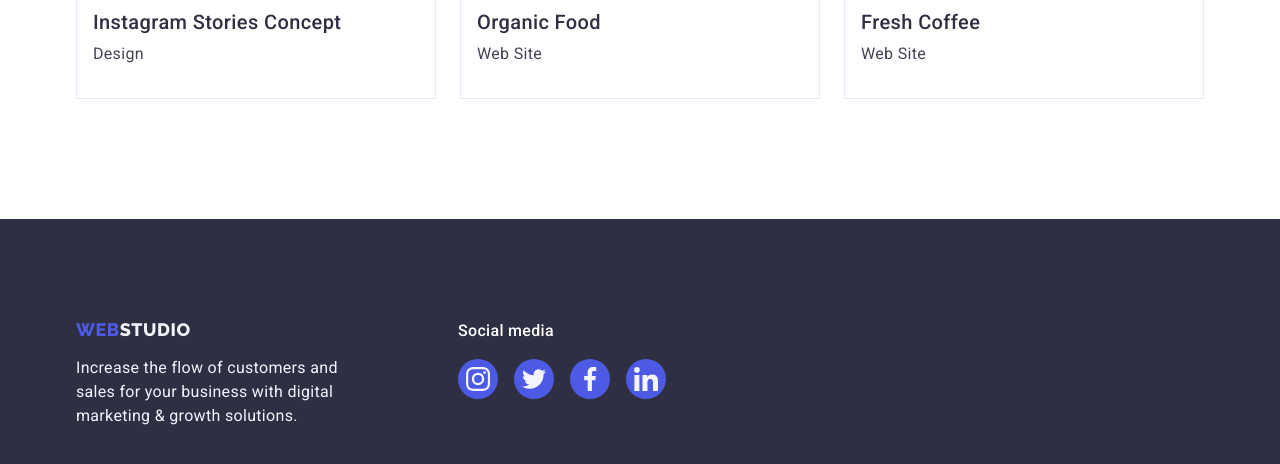
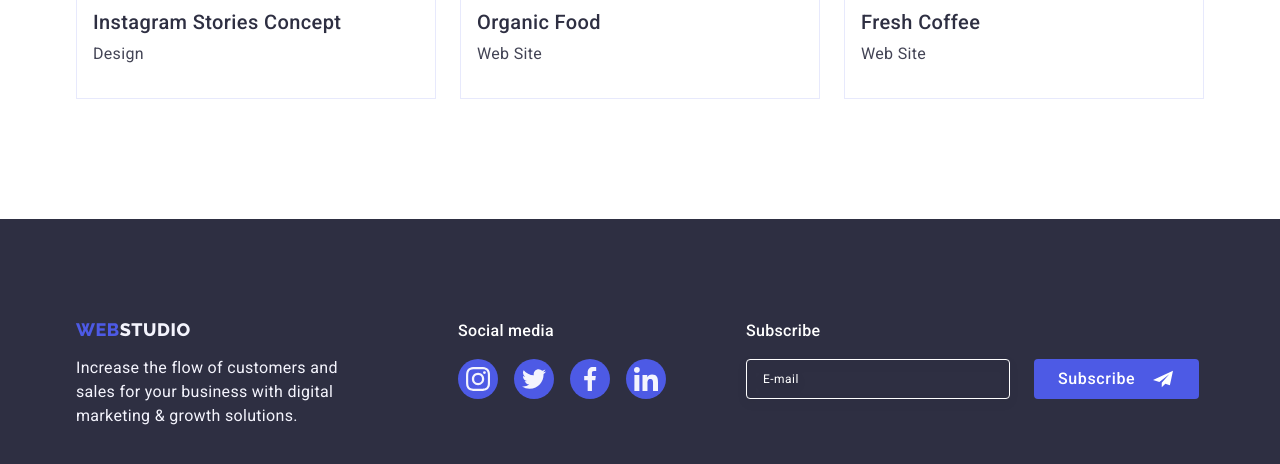
Before and after one commit to Yevhen-L/goit-markup-hw-06, a plain HTML site: page portfolio.html in a window 1280 px wide. Shown: the part 1550-2014 px from the top of the page. Drawn offline with nearby package versions, Linux system fonts and the light colour scheme.

Commit message:
30042023 add email send on footer

```diff
--- a/css/styles.css
+++ b/css/styles.css
@@ -306,13 +306,11 @@ button {
   box-shadow: 0px 4px 4px rgba(0, 0, 0, 0.15);
   cursor: pointer;
 }
-
 /**
   |============================
   | FUTURES
   |============================
 */
-
 .futures {
   padding-top: 120px;
   padding-bottom: 120px;
@@ -359,7 +357,6 @@ button {
   text-transform: capitalize;
 }
 /* .future-box-icons {} */
-
 .futere-icon-box {
   display: flex;
   align-items: center;
@@ -375,13 +372,11 @@ button {
   justify-content: center;
 } */
 /* .future-icon {} */
-
 /**
   |============================
   | OUR WORKS
   |============================
 */
-
 .our-works {
   padding-bottom: 120px;
 }
@@ -398,13 +393,11 @@ button {
   margin-bottom: 72px;
 }
 /* .title-section {} */
-
 /**
   |============================
   | OUR TEAMS
   |============================
 */
-
 /* .teams {} */
 .team-box {
   background-color: var(--brand-color-cloud);
@@ -455,7 +448,6 @@ button {
   letter-spacing: 0.02em;
   margin: 8px 0;
 }
-
 /**
   |============================
   | CUSTOMERS
@@ -512,13 +504,11 @@ button {
 .customers-icon:focus {
   fill: var(--brand-color-ocean);
 }
-
 /**
   |============================
   | FOOTER
   |============================
 */
-
 .footer-box {
   display: flex;
   align-items: baseline;
@@ -546,7 +536,6 @@ button {
 .link-logo-footer {
   margin-right: 120px;
 }
-
 /**
   |============================
   | MAIM PROTFOLIO
@@ -556,9 +545,7 @@ button {
   padding-top: 96px;
   padding-bottom: 120px;
 }
-
 /* BUTTONS AREA */
-
 .btn-list {
   display: flex;
   justify-content: center;
@@ -600,7 +587,6 @@ button {
   | PORTFOLOI WORKS
   |============================
 */
-
 /* .portfolio-box {} */
 /* .portfolio-card-box {} */
 /* .portfolio-btns-box {}  */
@@ -657,7 +643,6 @@ button {
   | END ACTIV POP-UP
   |============================
 */
-
 .portfolio-img-frame:hover,
 .portfolio-img-frame:focus {
   box-shadow: 0px 1px 6px rgba(46, 47, 66, 0.08),
@@ -683,13 +668,11 @@ button {
   line-height: 1.5;
   letter-spacing: 0.02em;
 }
-
 /**
   |============================
   | Social link
   |============================
 */
-
 /* .social-box {} */
 .social-box-icons {
   align-items: center;
@@ -722,13 +705,11 @@ button {
   transition-duration: 250ms;
   transition-timing-function: cubic-bezier(0.4, 0, 0.2, 1);
 }
-
 /**
   |============================
   | Social footer link
   |============================
 */
-
 .social-title-footer {
   font-weight: 500;
   font-size: 16px;
@@ -737,7 +718,6 @@ button {
   color: var(--brand-color-white);
   margin-bottom: 16px;
 }
-
 .social-box-footer {
   margin-right: 80px;
 }
@@ -769,16 +749,12 @@ button {
   width: 40px;
   height: 40px;
 }
-
 /**
   |============================
-  | BOX-SUBSCRIBE
+  | BOX-FOOTER-SUBSCRIBE
   |============================
 */
-
-.footer-subscribe {
-}
-
+/* .footer-subscribe {} */
 .social-title-footer {
   margin-bottom: 16px;
 }
@@ -791,13 +767,13 @@ button {
   width: 100%;
   height: 100%;
 }
-.footer-form-text {
-}
-.footer-label-email-title {
-}
+/* .footer-form-text {}
+.footer-label-email-title {} */
 .footer-user-email {
   width: 264px;
   height: 40px;
+  outline: 1px solid transparent;
+  outline-offset: -1px;
   background-color: transparent;
   border: 1px solid var(--brand-color-white);
   filter: drop-shadow(0px 4px 4px rgba(0, 0, 0, 0.15));
@@ -809,6 +785,13 @@ button {
   letter-spacing: 0.04em;
   padding: 8px 16px;
   color: var(--brand-color-white);
+}
+.footer-user-email::placeholder {
+  font-size: 12px;
+  line-height: 14px;
+  letter-spacing: 0.04em;
+  color: var(--brand-color-white);
+  transition: 250ms;
 }
 .footer-btn-subscribe {
   color: var(--brand-color-white);
@@ -837,7 +820,6 @@ button {
   top: 10px;
   right: 24px;
 }
-
 /**
    |============================
    | MODAL WINDOW
@@ -908,7 +890,6 @@ button {
   visibility: hidden;
   pointer-events: 0;
 }
-
 /**
   |============================
   | FORMs MODAL WINDOW
@@ -999,17 +980,14 @@ button {
   display: flex;
   justify-content: flex-start;
   align-items: center;
-
   margin-bottom: 24px;
 }
 .user-checkbox {
   appearance: none;
 }
-
 /* .modal-form-agreement-icon {}
 .modal-form-icon-checked {}
 .modal-form-icon-unchecked {} */
-
 .user-checkbox:checked + .modal-form-agreement-icon > .modal-form-icon-checked {
 }
 .modal-form-icon-unchecked {
@@ -1026,7 +1004,6 @@ button {
   font-size: 12px;
   line-height: 12px;
   letter-spacing: 0.04em;
-
   color: var(--brand-color-slate);
 }
 .modal-form-agreement-link {
@@ -1035,7 +1012,6 @@ button {
   letter-spacing: 0.04em;
   color: var(--brand-color-iris);
 }
-
 .btn-modal-send {
   color: var(--brand-color-white);
   background-color: var(--brand-color-iris);
@@ -1051,7 +1027,6 @@ button {
   border-radius: 4px;
   border: none;
   display: block;
-
   transition-property: background-color, box-shadow;
   transition-duration: 250ms;
   transition-timing-function: cubic-bezier(0.4, 0, 0.2, 1);
--- a/portfolio.html
+++ b/portfolio.html
@@ -280,6 +280,19 @@
           </li>
         </ul>
       </div>
+      <div class="footer-subscribe">
+        <p class="social-title-footer">Subscribe</p>
+        <form class="footer-form-subscribe">
+          <label class="footer-form-text">
+            <input class="footer-user-email" type="email" name="user_email" placeholder="E-mail" />
+          </label>
+          <button type="submit" class="footer-btn-subscribe">Subscribe</button>
+          <svg class="footer-icon-subscribe" width="24" height="20">
+            <use href="./images/icons.svg#icon-icon-subscribe"></use>
+          </svg>
+        </form>
+      </div>
+
     </div>
   </footer>
   <script src="./js/modal.js"></script>
```
Also changed, not shown: index.html (+2 -17 lines).
